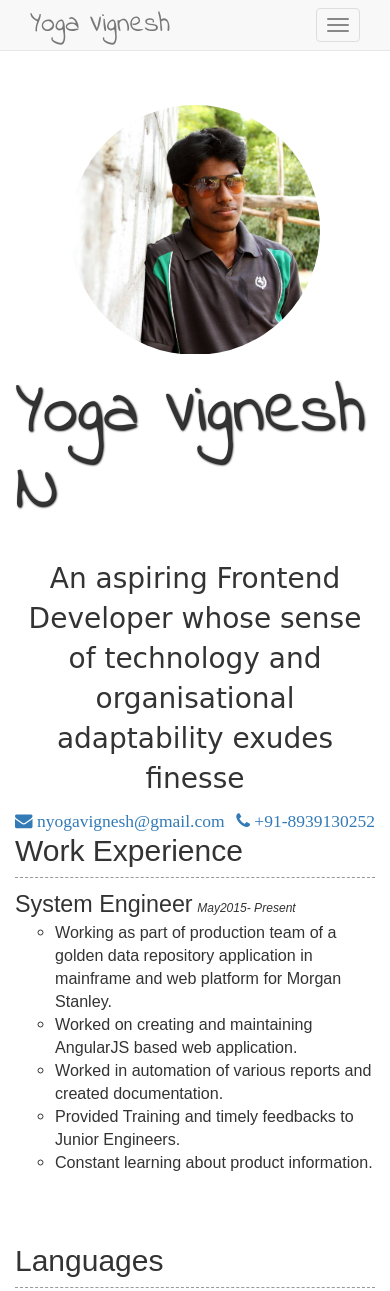
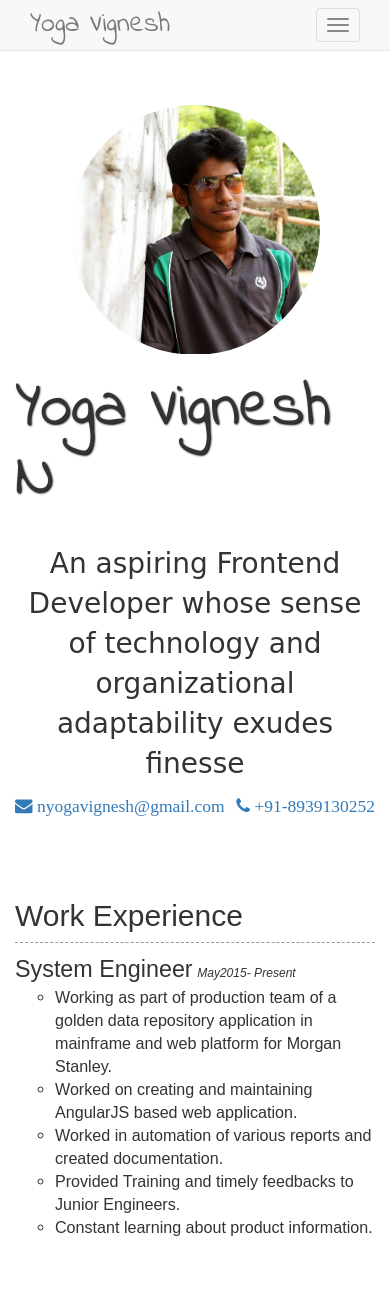
Before and after one commit to yogZ-codeR/Resume, a plain HTML site: page index.html in a window 390 px wide. Shown: the top 1291 px of the page. Drawn offline with nearby package versions, Linux system fonts and the light colour scheme.

Commit message:
responsive changes

```diff
--- a/css/style.css
+++ b/css/style.css
@@ -6,13 +6,11 @@ body {
 footer {
   margin-top: 50px;
   padding-top: 10px;
-  height: 100px;
+  /*height: 100px;*/
 }
 
-
-
 #home {
-  height: 550px;
+  /*height: 550px;*/
   padding-top: 50px;
   padding-bottom: 35px;
 }
@@ -61,7 +59,7 @@ footer {
 
 #name {
   font-family: 'Indie Flower', cursive;
-  font-size: 5em;
+  font-size: 4.5em;
   position: relative;
   display: flex;
   justify-content: center;
@@ -93,9 +91,10 @@ font-size: 1.25em;
 }
 
 .heads {
-  height: auto;
-  padding-top: 50px;
+  /*height: auto;*/
+  padding-top: 40px;
   font-size: 1.15em;
+  clear: both;
 }
 
 
@@ -103,9 +102,10 @@ font-size: 1.25em;
   padding-top: 60px;
 }
 
-/*.links {
-  margin-top: 20px;
-}*/
+.links {
+  padding-top: 10px;
+  margin-top: 10px;
+}
 /*
 #languages {
   height: auto;
--- a/index.html
+++ b/index.html
@@ -43,11 +43,10 @@
       <div id="photo">
       </div>
       <h2 id="name">Yoga Vignesh N</h2> <br>
-      <p>An aspiring Frontend Developer whose sense of technology and organisational adaptability exudes finesse</p>
+      <p>An aspiring Frontend Developer whose sense of technology and organizational adaptability exudes finesse</p>
         <div class="links">
           <a href="mailto:nyogavignesh@gmail.com" id="mail"><i class="fa fa-envelope" aria-hidden="true"> nyogavignesh@gmail.com
-          </i></a>
-          <a href="tel:+918039130252" id="tel"><i class="fa fa-phone" aria-hidden="true"> +91-8939130252</i></a>
+          </i></a><a href="tel:+918939130252" id="tel"><i class="fa fa-phone" aria-hidden="true"> +91-8939130252</i></a>
         </div>
     </div>
     <div class="heads" id="exp">
```
